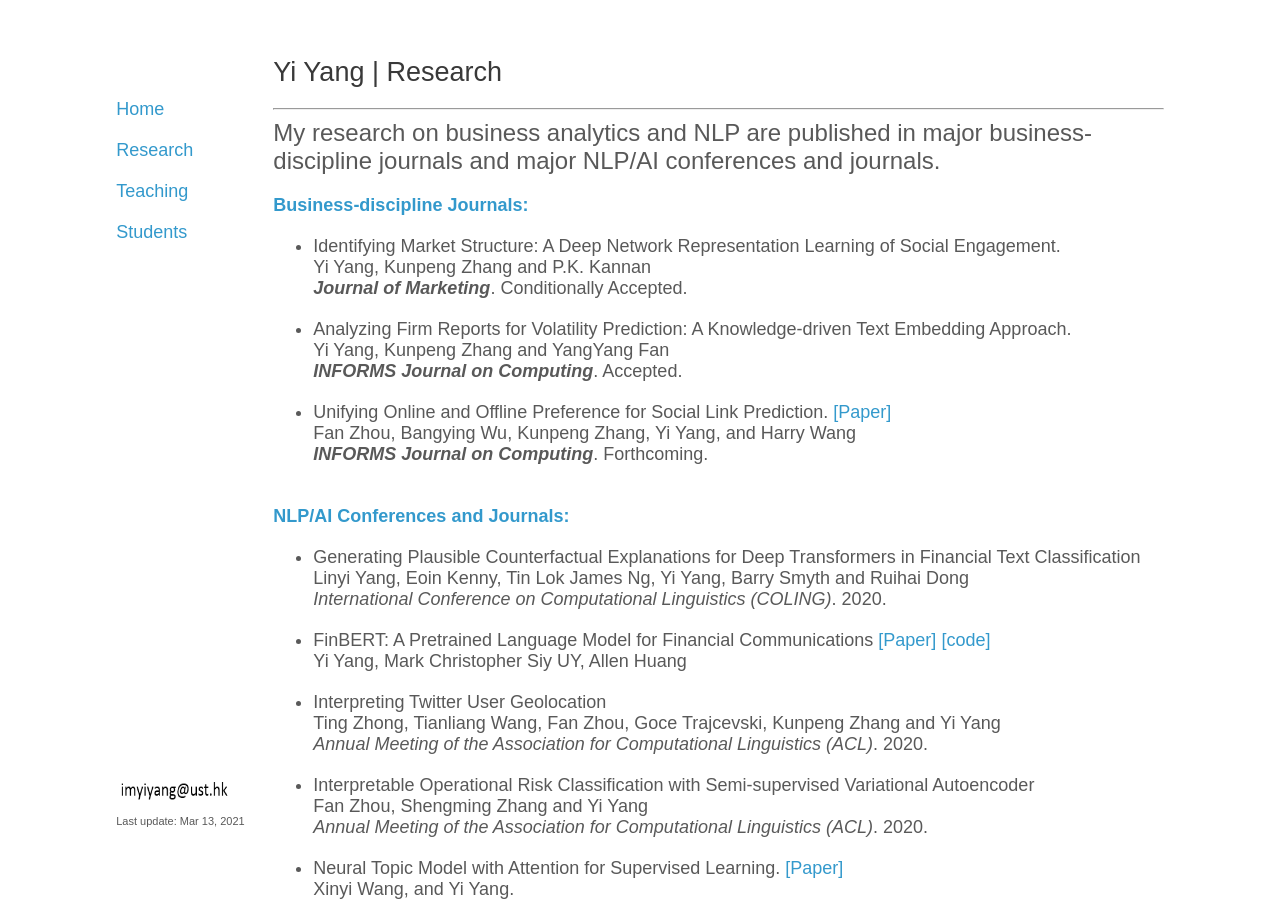
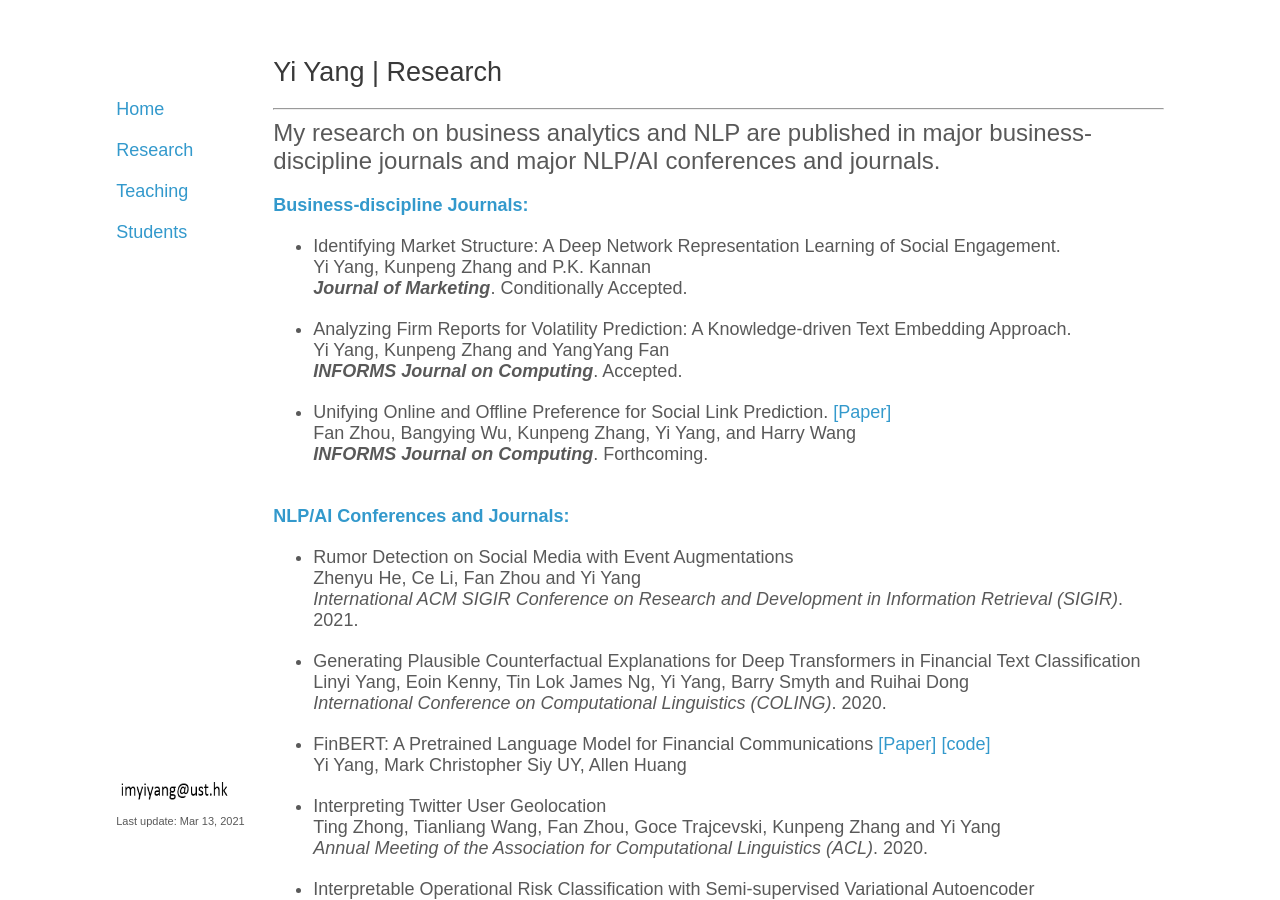
Before and after one commit to yya518/yya518.github.io, a Jekyll site: the page built from research.md, in a window 1280 px wide and 900 px high. Built offline with Jekyll 4.4.1, drawn with Linux system fonts in a browser that asks for light colours.

Commit message:
sigir 2021

```diff
--- a/research.md
+++ b/research.md
@@ -23,6 +23,10 @@ Fan Zhou, Bangying Wu, Kunpeng Zhang, Yi Yang, and Harry Wang <br>
 ***INFORMS Journal on Computing***. Forthcoming.<br><br>
 
 <span style="color:#39c;">**NLP/AI Conferences and Journals:**  </span>
+
++ Rumor Detection on Social Media with Event Augmentations<br>
+Zhenyu He, Ce Li, Fan Zhou and Yi Yang <br>
+*International ACM SIGIR Conference on Research and Development in Information Retrieval (SIGIR)*. 2021. <br>
 
 + Generating Plausible Counterfactual Explanations for Deep Transformers in Financial Text Classification <br>
 Linyi Yang, Eoin Kenny, Tin Lok James Ng,  Yi Yang, Barry Smyth and Ruihai Dong <br>
```
